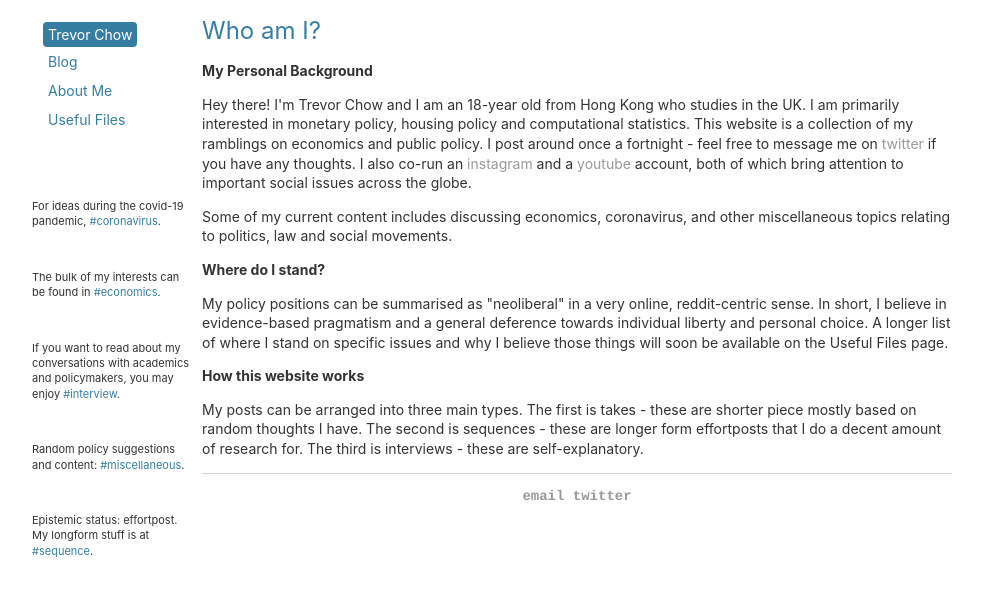
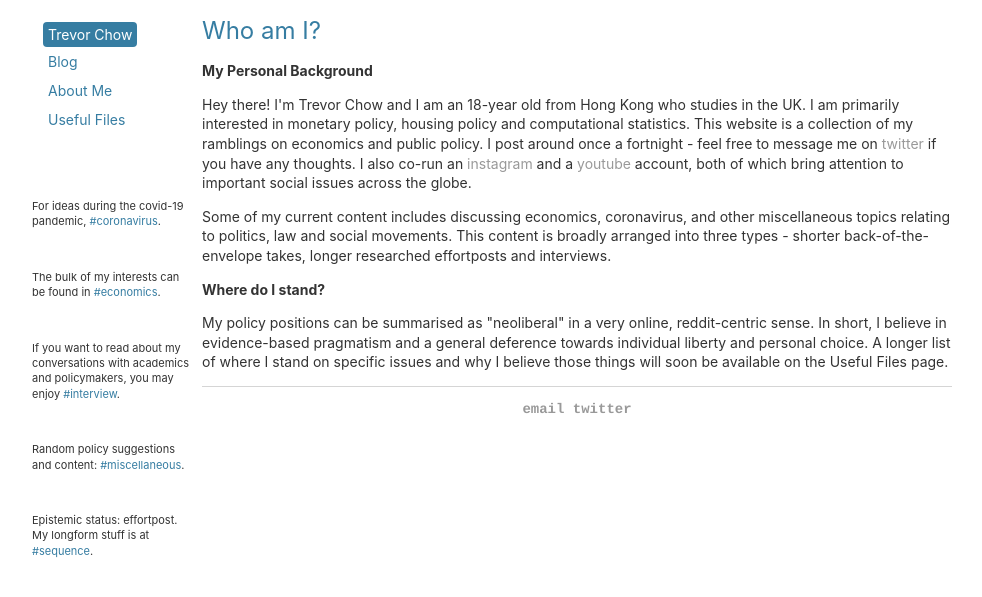
Before and after one commit to tmychow/tmychow.github.io, a Jekyll site: the page built from about/index.html, in a window 1280 px wide. Shown: the top 597 px of the page, without its empty margins (28-1010 px from the left). Built offline with Jekyll 4.4.1, drawn with Linux system fonts in a browser that asks for light colours.

Commit message:
Update index.html

```diff
--- a/about/index.html
+++ b/about/index.html
@@ -6,9 +6,7 @@ title: Trevor's Mostly Economic Musings
 	<h1>Who am I?</h1>
 	<p><strong>My Personal Background</strong></p>
 	<p>Hey there! I'm Trevor Chow and I am an 18-year old from Hong Kong who studies in the UK. I am primarily interested in monetary policy, housing policy and computational statistics. This website is a collection of my ramblings on economics and public policy. I post around once a fortnight - feel free to message me on <a href="https://twitter.com/tmychow">twitter</a> if you have any thoughts. I also co-run an <a href="https://instagram.com/foreverfeminism/">instagram</a> and a <a href="https://youtube.com/channel/UCGsJjOYlJIy0K5Cg3D3f3bA">youtube</a> account, both of which bring attention to important social issues across the globe.</p>
-	<p>Some of my current content includes discussing economics, coronavirus, and other miscellaneous topics relating to politics, law and social movements.</p>
+	<p>Some of my current content includes discussing economics, coronavirus, and other miscellaneous topics relating to politics, law and social movements. This content is broadly arranged into three types - shorter back-of-the-envelope takes, longer researched effortposts and interviews.</p>
 	<p><strong>Where do I stand?</strong></p>
 	<p>My policy positions can be summarised as "neoliberal" in a very online, reddit-centric sense. In short, I believe in evidence-based pragmatism and a general deference towards individual liberty and personal choice. A longer list of where I stand on specific issues and why I believe those things will soon be available on the Useful Files page.</p>
-	<p><strong>How this website works</p></strong>
-	<p>My posts can be arranged into three main types. The first is takes - these are shorter piece mostly based on random thoughts I have. The second is sequences - these are longer form effortposts that I do a decent amount of research for. The third is interviews - these are self-explanatory.</p>
 </div><!-- /.blurb -->
```
